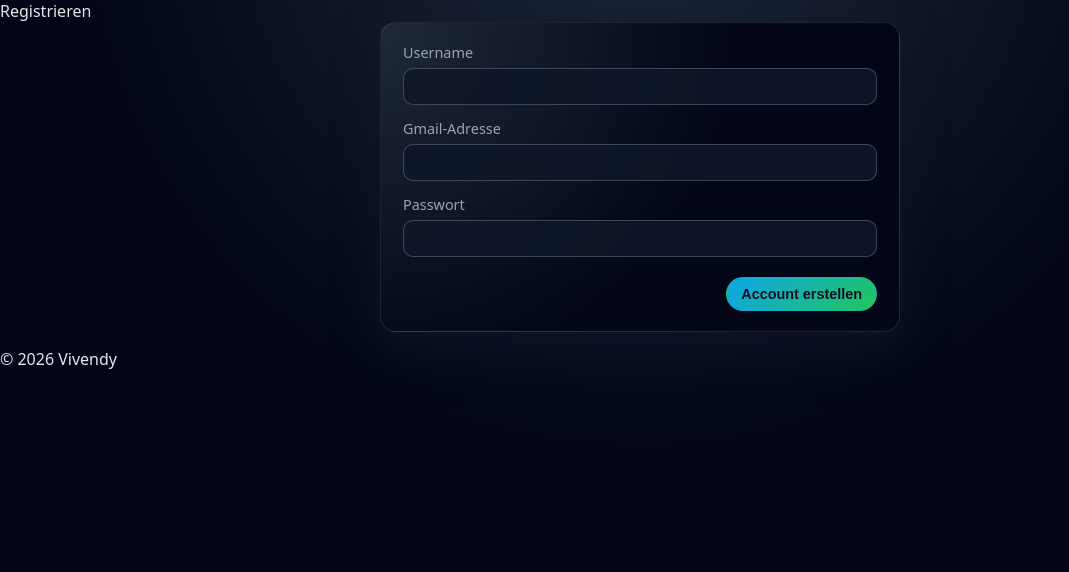
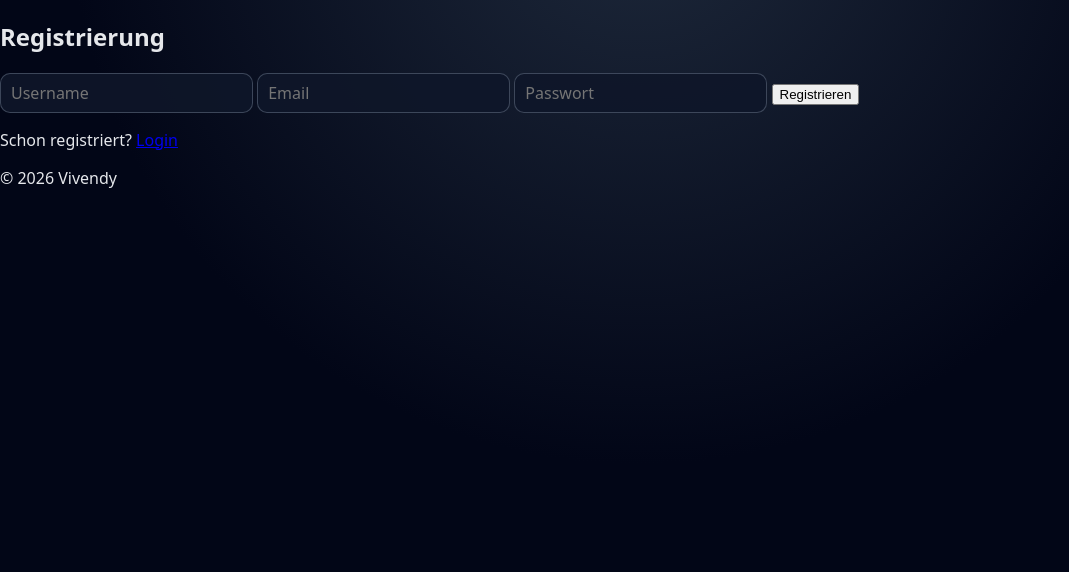
Before and after one commit to luki2005/vivendy, a Flask app: page /register in a window 1280 px wide. Shown: the part 108-680 px from the top of the page, without its empty margins (0-1069 px from the left). Run offline with Flask 3, Linux system fonts and the light colour scheme.

Commit message:
Update register.html

```diff
--- a/templates/register.html
+++ b/templates/register.html
@@ -1,28 +1,17 @@
 {% extends "base.html" %}
 
-{% block title %}Registrieren – Vivwendy{% endblock %}
-{% block header %}Registrieren{% endblock %}
+{% block title %}Registrierung{% endblock %}
+{% block header %}<h2>Registrierung</h2>{% endblock %}
 
 {% block content %}
-  <form class="form-card" method="post">
-    {% if error %}
-      <p class="error">{{ error }}</p>
-    {% endif %}
-
-    <label> Username
-      <input type="text" name="username" required>
-    </label>
-
-    <label> Gmail-Adresse
-      <input type="email" name="email" required>
-    </label>
-
-    <label> Passwort
-      <input type="password" name="password" required>
-    </label>
-
-    <div class="form-actions">
-      <button class="btn primary" type="submit">Account erstellen</button>
-    </div>
-  </form>
+<div class="form-box">
+    {% if error %}<p class="error">{{ error }}</p>{% endif %}
+    <form method="post">
+        <input type="text" name="username" placeholder="Username" required>
+        <input type="email" name="email" placeholder="Email" required>
+        <input type="password" name="password" placeholder="Passwort" required>
+        <button type="submit">Registrieren</button>
+    </form>
+    <p>Schon registriert? <a href="{{ url_for('login') }}">Login</a></p>
+</div>
 {% endblock %}
```
